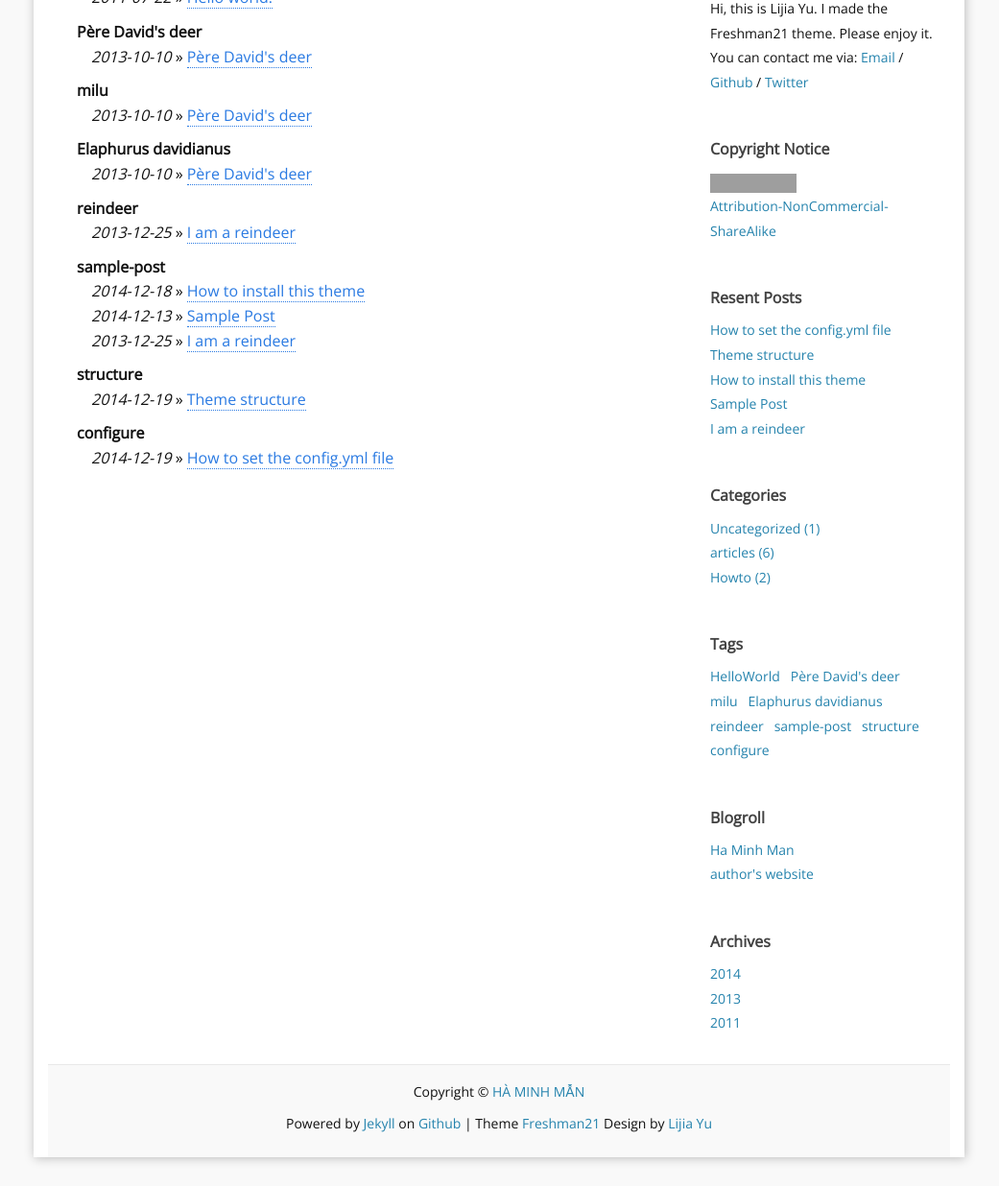
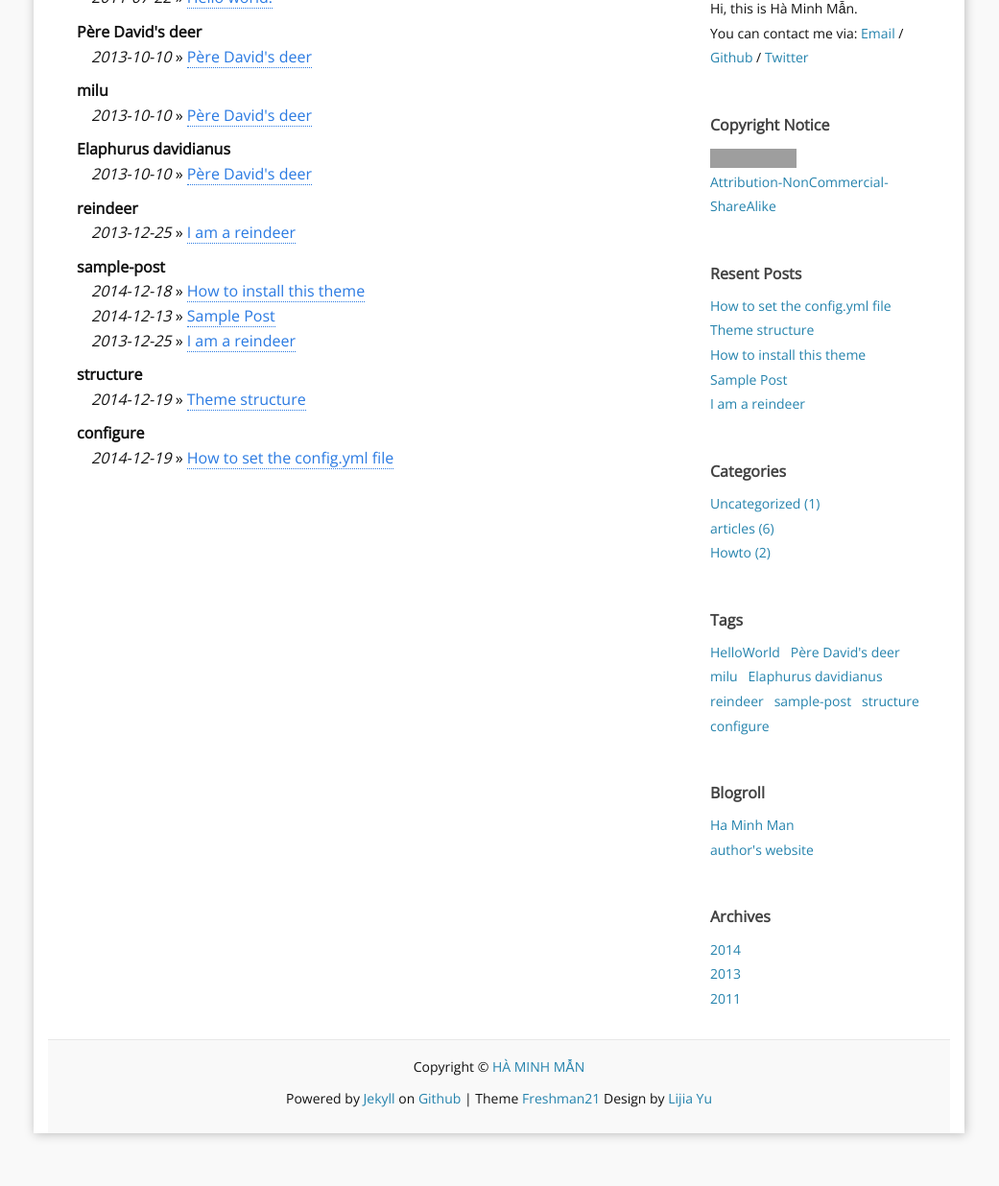
Before and after one commit to haminhman2011/haminhman2011.github.io, a Jekyll site: the page built from tags.md, in a window 1280 px wide, cut to the strip 400-1636 px from the top of the page. Shown: the whole strip at 96% size, without its empty margins (120-1161 px from the left). Built offline with Jekyll 4.4.1, drawn with Linux system fonts in a browser that asks for light colours; after the commit the page ends 1611 px from its top, so only the background shows below that; grey boxes are pictures that could not be loaded.

Commit message:
Update _config.yml

```diff
--- a/_config.yml
+++ b/_config.yml
@@ -14,7 +14,7 @@ twitter_username: yulijia
 github_username:  yulijia
 disqus_shortname: freshman21
 favicon:     "/images/favicon.ico"
-aboutme: Hi, this is Lijia Yu. I made the Freshman21 theme. Please enjoy it. # these are shown on aboutme-sidebar.
+aboutme: Hi, this is Hà Minh Mẫn. # these are shown on aboutme-sidebar.
 aboutme_photo: https://i.imgur.com/15BT1.jpg # your photo.
 
 
```
